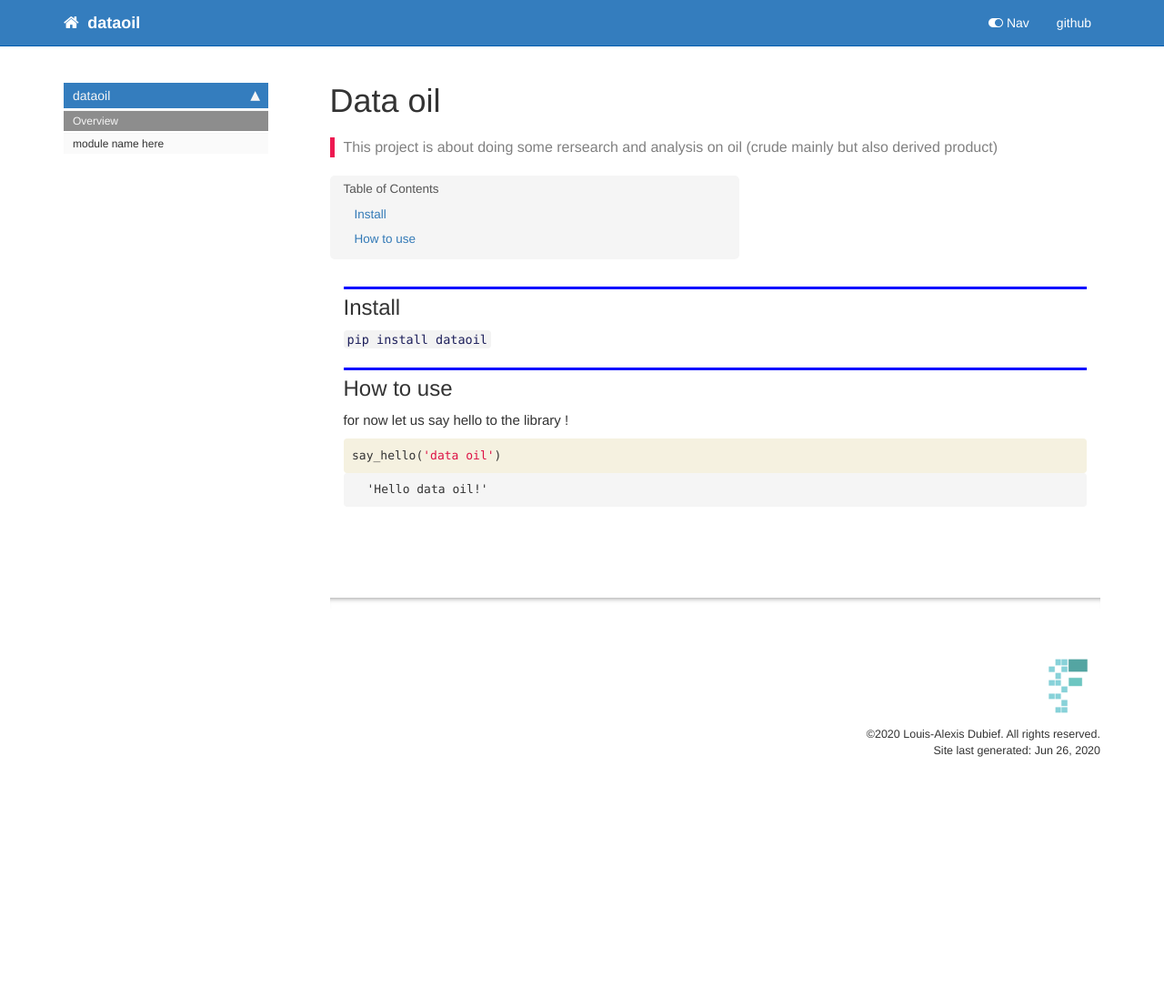
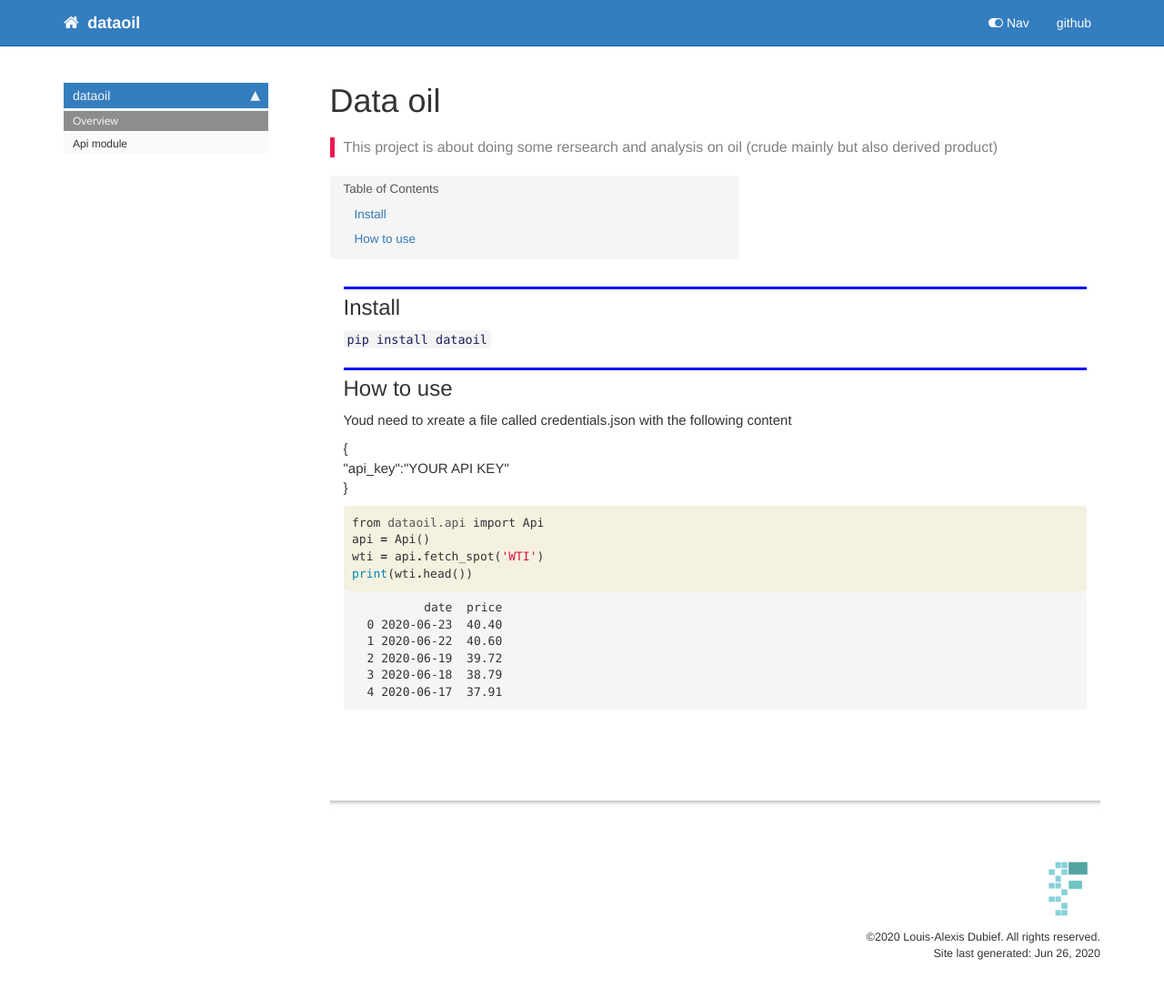
Before and after one commit to Arcturus122/dataoil, a Jekyll site: the page built from docs/index.html, in a window 1280 px wide. Shown: the whole page at 91% size. Built offline with Jekyll 4.4.1, drawn with Linux system fonts in a browser that asks for light colours; nearby versions of some CDN libraries; comment, search, counter and statistics services are not loaded; before the commit the page ends 900 px from its top, so only the background shows below that.

```diff
--- /dev/null
+++ b/credentials.json
@@ -0,0 +1,3 @@
+{
+    "api_key": "1bd9a1fa97257b02dcf8844c0281c82c"
+}
--- a/dataoil/_nbdev.py
+++ b/dataoil/_nbdev.py
@@ -2,9 +2,10 @@
 
 __all__ = ["index", "modules", "custom_doc_links", "git_url"]
 
-index = {"say_hello": "00_core.ipynb"}
+index = {"Api": "api.ipynb",
+         "series": "api.ipynb"}
 
-modules = ["core.py"]
+modules = ["api.py"]
 
 doc_url = "https://Arcturus122.github.io/dataoil/"
 
--- a/docs/_data/sidebars/home_sidebar.yml
+++ b/docs/_data/sidebars/home_sidebar.yml
@@ -10,8 +10,8 @@ entries:
       title: Overview
       url: /
     - output: web,pdf
-      title: module name here
-      url: /core
+      title: Api module
+      url: /api
     output: web
     title: dataoil
   output: web
--- a/docs/index.html
+++ b/docs/index.html
@@ -48,7 +48,18 @@ description: "This project is about doing some rersearch and analysis on oil (cr
 </div>
 <div class="cell border-box-sizing text_cell rendered"><div class="inner_cell">
 <div class="text_cell_render border-box-sizing rendered_html">
-<p>for now let us say hello to the library !</p>
+<p>Youd need to xreate a file called credentials.json with the following content</p>
+
+</div>
+</div>
+</div>
+<div class="cell border-box-sizing text_cell rendered"><div class="inner_cell">
+<div class="text_cell_render border-box-sizing rendered_html">
+<p>{
+<br>
+    "api_key":"YOUR API KEY"
+<br>
+}</p>
 
 </div>
 </div>
@@ -60,7 +71,10 @@ description: "This project is about doing some rersearch and analysis on oil (cr
 
 <div class="inner_cell">
     <div class="input_area">
-<div class=" highlight hl-ipython3"><pre><span></span><span class="n">say_hello</span><span class="p">(</span><span class="s1">&#39;data oil&#39;</span><span class="p">)</span>
+<div class=" highlight hl-ipython3"><pre><span></span><span class="kn">from</span> <span class="nn">dataoil.api</span> <span class="kn">import</span> <span class="n">Api</span>
+<span class="n">api</span> <span class="o">=</span> <span class="n">Api</span><span class="p">()</span>
+<span class="n">wti</span> <span class="o">=</span> <span class="n">api</span><span class="o">.</span><span class="n">fetch_spot</span><span class="p">(</span><span class="s1">&#39;WTI&#39;</span><span class="p">)</span>
+<span class="nb">print</span><span class="p">(</span><span class="n">wti</span><span class="o">.</span><span class="n">head</span><span class="p">())</span>
 </pre></div>
 
     </div>
@@ -72,12 +86,15 @@ description: "This project is about doing some rersearch and analysis on oil (cr
 
 <div class="output_area">
 
-
-
-<div class="output_text output_subarea output_execute_result">
-<pre>&#39;Hello data oil!&#39;</pre>
+<div class="output_subarea output_stream output_stdout output_text">
+<pre>        date  price
+0 2020-06-23  40.40
+1 2020-06-22  40.60
+2 2020-06-19  39.72
+3 2020-06-18  38.79
+4 2020-06-17  37.91
+</pre>
 </div>
-
 </div>
 
 </div>
--- a/docs/sidebar.json
+++ b/docs/sidebar.json
@@ -1,6 +1,6 @@
 {
   "dataoil": {
     "Overview": "/",
-    "module name here": "/core"
+    "Api module": "/api"
   }
 }
```
Also changed, not shown: dataoil/api.py (added, +47 -0 lines), dataoil/core.py (deleted, +0 -8 lines), docs/api.html (added, +195 -0 lines), README.md, 4 other files.
